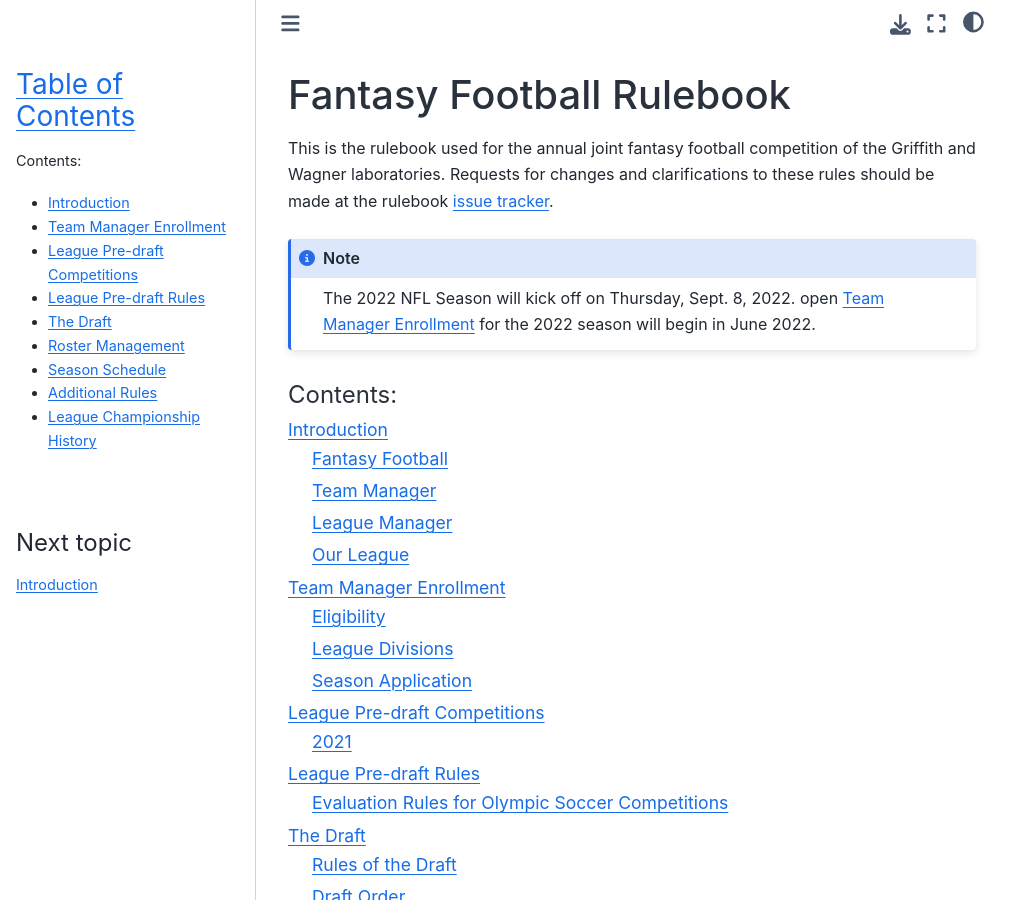
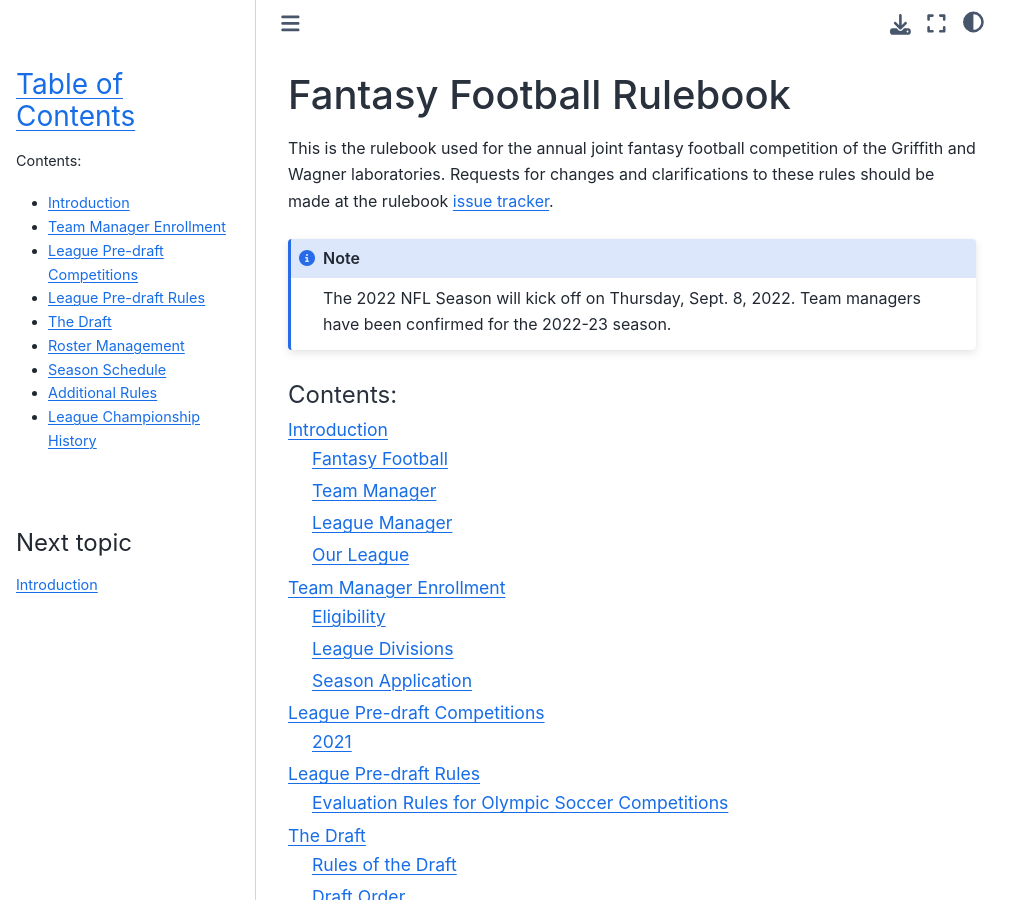
Before and after one commit to GenomicMedLab/fantasy-football-rulebook, a Sphinx documentation site: the page built from docs/index.rst, in a window 1280 px wide and 900 px high. Shown: the whole window, without its empty margins (0-1030 px from the left). Built offline with Sphinx 7.4.7 and the Sphinx Book theme 1.1.4, drawn with Linux system fonts in a browser that asks for light colours.

Commit message:
update enrollment note

```diff
--- a/docs/index.rst
+++ b/docs/index.rst
@@ -8,8 +8,8 @@
 should be made at the rulebook `issue tracker`_.
 
 .. note::
-   The 2022 NFL Season will kick off on Thursday, Sept. 8, 2022. open :ref:`enrollment` for the
-   2022 season will begin in June 2022.
+   The 2022 NFL Season will kick off on Thursday, Sept. 8, 2022. Team managers have been
+   confirmed for the 2022-23 season.
 
 .. toctree::
    :maxdepth: 2
```
